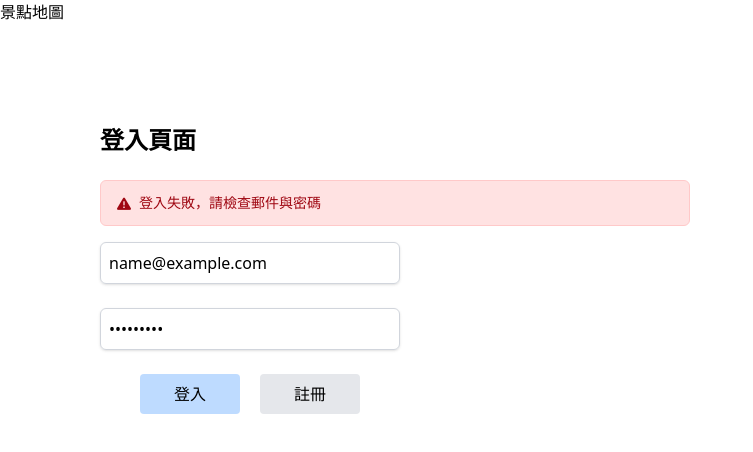
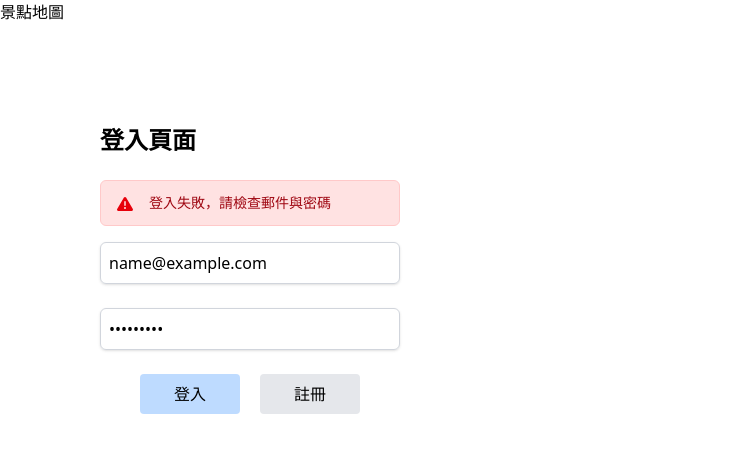
Before and after one commit to Tripfolio/TripfolioFrontEnd, a Vue app: page /login in a window 1280 px wide. Both pictures are taken after typing "name@example.com", "Sample123" into the empty fields and a click on the button "登入". Shown: the top 452 px of the page, without its empty margins (0-753 px from the left). Built offline with nearby package versions, Linux system fonts and the light colour scheme; no server answers.

Commit message:
chore:use Font Awesome to display icon

```diff
--- a/index.html
+++ b/index.html
@@ -2,8 +2,6 @@
 <html lang="">
   <head>
     <meta charset="UTF-8" />
-    <link rel="icon" href="/favicon.ico" />
-    <link rel="stylesheet" href="https://cdnjs.cloudflare.com/ajax/libs/font-awesome/6.5.0/css/all.min.css" integrity="sha512-..." crossorigin="anonymous" referrerpolicy="no-referrer" />
     <meta name="viewport" content="width=device-width, initial-scale=1.0" />
     <title>Vite App</title>
   </head>
--- a/package.json
+++ b/package.json
@@ -9,6 +9,9 @@
     "preview": "vite preview"
   },
   "dependencies": {
+    "@fortawesome/fontawesome-svg-core": "^6.7.2",
+    "@fortawesome/free-solid-svg-icons": "^6.7.2",
+    "@fortawesome/vue-fontawesome": "^3.0.8",
     "@tailwindcss/vite": "^4.1.6",
     "axios": "^1.9.0",
     "pinia": "^3.0.1",
--- a/src/main.js
+++ b/src/main.js
@@ -6,9 +6,16 @@ import { createPinia } from 'pinia'
 import App from './App.vue'
 import router from './router'
 
+import { library } from '@fortawesome/fontawesome-svg-core'
+import { FontAwesomeIcon } from '@fortawesome/vue-fontawesome'
+import { faExclamationTriangle } from '@fortawesome/free-solid-svg-icons'
+
+library.add(faExclamationTriangle)
+
 const app = createApp(App)
 
 app.use(createPinia())
 app.use(router)
 
+app.component('FontAwesomeIcon', FontAwesomeIcon)
 app.mount('#app')
--- a/src/views/LoginPage.vue
+++ b/src/views/LoginPage.vue
@@ -4,8 +4,8 @@
 
     <div
       v-if="showError"
-      class="w-1/2 flex items-center gap-2 bg-red-100 text-red-800 border border-red-200 px-4 py-3 rounded-md mb-4">
-      <i class="fas fa-triangle-exclamation text-sm text-red-800 mt-[2px]"></i>
+      class="w-[300px] flex items-center gap-2 bg-red-100 text-red-800 border border-red-200 px-4 py-3 rounded-md mb-4">
+      <font-awesome-icon icon="exclamation-triangle" class="mr-2 mt-0.5 text-red-600" />
       <span class="text-sm">
         {{ errorMessage }}
       </span>
```
Also changed, not shown: 1 other file (tests, documents, lock files or other folders).
